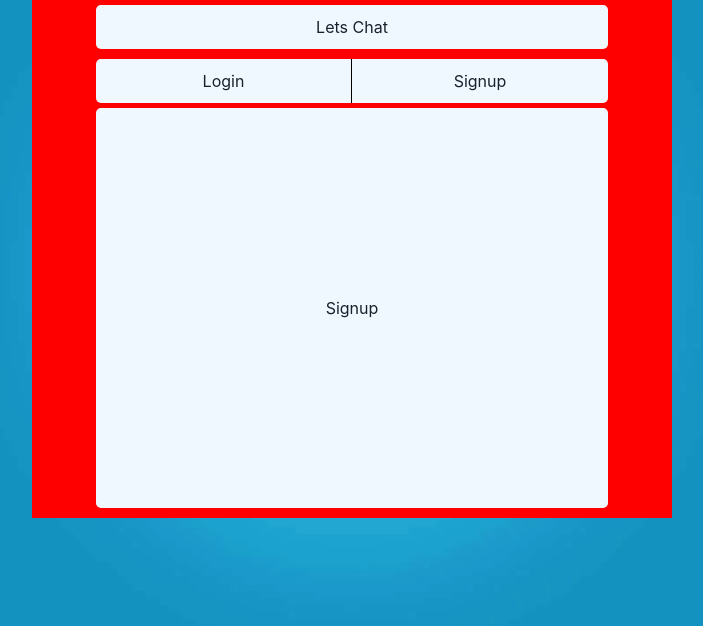
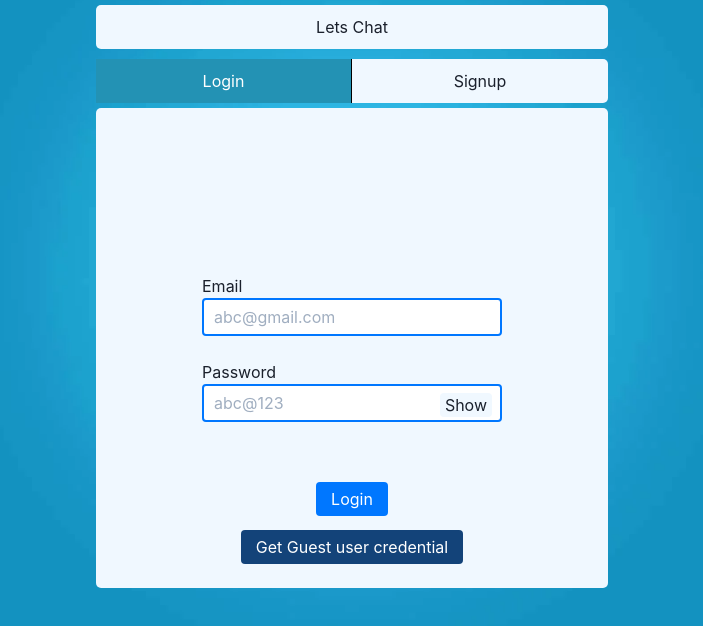
Before and after one commit to RudraDdas/chatapplication, a React (Create React App) app in the folder frontend/: page / in a window 1280 px wide. Both pictures are taken after a click on the element "Login". Shown: the top 626 px of the page, without its empty margins (288-991 px from the left). Built offline with nearby package versions, Linux system fonts and the light colour scheme.

Commit message:
first commit

```diff
--- a/frontend/package.json
+++ b/frontend/package.json
@@ -14,7 +14,7 @@
     "framer-motion": "^6.2.8",
     "react": "^17.0.2",
     "react-dom": "^17.0.2",
-    "react-router-dom": "^5.3.0",
+    "react-router-dom": "^5.2.0",
     "react-scripts": "5.0.0",
     "web-vitals": "^2.1.4"
   },
--- a/frontend/public/index.html
+++ b/frontend/public/index.html
@@ -24,6 +24,7 @@
       work correctly both with client-side routing and a non-root public URL.
       Learn how to configure a non-root public URL by running `npm run build`.
     -->
+    <script src="https://kit.fontawesome.com/6ae00f09fd.js" crossorigin="anonymous"></script>
     <title>React App</title>
   </head>
   <body>
--- a/frontend/src/App.css
+++ b/frontend/src/App.css
@@ -9,7 +9,7 @@
 }
 .homepage_main {
   display: flex;
-  background-color: red;
+  /* background-color: red; */
   align-items: center;
   justify-content: center;
   /* justify-self: center; */
@@ -53,40 +53,77 @@
 }
 
 .login_div:hover {
-  background-color: rgb(35, 146, 180);
-  color: white;
+  /* background-color: rgb(35, 146, 180); */
+  /* color: white; */
   border-radius: 5px 0 0 5px;
 }
 .signup_div:hover {
-  background-color: rgb(35, 146, 180);
-  color: white;
+  /* background-color: rgb(35, 146, 180); */
   border-radius: 0 5px 5px 0;
 }
 .loginpage {
   width: 80%;
+}
+.loginpage > form {
   background-color: aliceblue;
   border-radius: 5px;
   margin-bottom: 10px;
   position: relative;
-  height: 50vh;
+  height: 60vh;
   display: flex;
   flex-direction: column;
+  /* background-color: rgb(161, 228, 224); */
   justify-content: center;
   align-items: center;
 }
 
-.loginpage > span > input {
+.loginpage > form > span > input {
   width: 300px;
   padding: 5px 10px;
 }
 
 .loginbtn {
-  background-color: gold;
+  background-color: rgb(0, 119, 255);
   border-radius: 4px;
   position: absolute;
   bottom: 15%;
   padding: 5px 15px;
+  color: white;
+}
+#signupbtn {
+  bottom: 5%;
+}
+.guestuserbtn {
+  background-color: rgb(19, 67, 121);
+  border-radius: 4px;
+  position: absolute;
+  bottom: 5%;
+  padding: 5px 15px;
+  color: white;
 }
 .loginbtn :hover {
   background-color: rgb(59, 59, 59);
 }
+.passowrd_container {
+  position: relative;
+}
+.hideShow_btn {
+  position: absolute;
+  right: 10px;
+  bottom: 5px;
+  border-radius: 4px;
+  background-color: aliceblue;
+  padding: 0 5px;
+}
+.inputfields {
+  border-radius: 4px;
+  border: 2px solid rgb(0, 119, 255);
+}
+
+.inputfields:focus {
+  background-color: lightblue;
+}
+.colorid {
+  background-color: rgb(35, 146, 180);
+  color: white;
+}
--- a/frontend/src/App.js
+++ b/frontend/src/App.js
@@ -1,5 +1,5 @@
 import './App.css';
-import { Route } from "react-router-dom"
+import { Switch,Route } from "react-router-dom"
 import Homepage from './components/Homepage';
 import Chatpage from './components/Chatpage';
 
@@ -7,8 +7,11 @@ import Chatpage from './components/Chatpage';
 function App() {
   return (
     <div className="App">
-  <Route path="/" component={Homepage} exact/>
-  <Route path="/chat" component={Chatpage} />
+      <Switch>
+         <Route path="/" component={Homepage} exact/>
+         <Route path="/chat" component={Chatpage} exact/>
+
+     </Switch>
     </div>
   );
 }
--- a/frontend/src/components/Authentication/Login.js
+++ b/frontend/src/components/Authentication/Login.js
@@ -1,22 +1,30 @@
-import React from 'react'
+import React, { useState } from 'react'
 
 
 function Login() {
+  const [ishidde, setIshide] = useState(false)
+
+  const togglehideshow = (e) => {
+    e.preventDefault()
+   setIshide(!ishidde)
+ }
   return (
     <>
-      <span><lable for="mai_id" className="labels" >Email</lable>
+      <form>
+      <span><label  className="labels" >Email</label>
         <br/>
-        <input className='inputfields' placeHolder="abc@gmail.com" type="text" name="mail_id" />
+        <input className='inputfields' placeholder="abc@gmail.com" type="text" name="mail_id" />
       </span>
       <br />
-      <span>
-        <lable for="mai_id" className="labels" >Password</lable>
+      <span className='passowrd_container'>
+        <label  className="labels" >Password</label>
         <br/>
-      <input className='inputfields' placeHolder="abc@123" type="text" name="mail_id" />
+        <input className='inputfields'  id="password_field" placeholder="abc@123" type= {ishidde ? "text" : "password"} name="mail_id" />
+        <button className='hideShow_btn'  onClick={togglehideshow} > { ishidde ? "Hide" : "Show"} </button>
       </span>
-      <button className='loginbtn' onClick={()=> alert("nothying")}>Login</button>
-
-
+      <button className='loginbtn' type='submit'>Login</button>
+      <button className='guestuserbtn'>Get Guest user credential</button>
+      </form>
 
     </>
   )
--- a/frontend/src/components/Authentication/Signup.js
+++ b/frontend/src/components/Authentication/Signup.js
@@ -2,7 +2,33 @@ import React from 'react'
 
 function Signup() {
   return (
-    <div>Signup</div>
+    <form>
+      <span><label  className="labels" >Name</label>
+        <br/>
+        <input className='inputfields' placeholder="abac das" type="text" name="Name" />
+      </span>
+      <br />
+      <span><label  className="labels" >Email</label>
+        <br/>
+        <input className='inputfields' placeholder="abc@gmail.com" type="text" name="mail_id" />
+      </span>
+      <br />
+      <span className='passowrd_container'>
+        <label  className="labels" >Password</label>
+        <br/>
+        <input className='inputfields'  id="password_field" placeholder="abc@123" name="password" />
+      </span>
+      <br />
+      <span className='passowrd_container'>
+        <label  className="labels" >Conform Password</label>
+        <br/>
+        <input className='inputfields'  id="password_field" placeholder="abc@123" name="cpassword" />
+      </span>
+      <br />
+
+      <button className='loginbtn' id="signupbtn">Signup</button>
+      {/* <button className='guestuserbtn'>Get Guest user credential</button> */}
+      </form>
   )
 }
 
--- a/frontend/src/components/Homepage.js
+++ b/frontend/src/components/Homepage.js
@@ -1,34 +1,36 @@
 import React, { useState } from 'react'
 import Login from "./Authentication/Login"
 import Signup from './Authentication/Signup'
+// import { Route ,Link} from 'react-router-dom'
+
 
 const Homepage = () => {
 
   const [newUser, setNewuser] = useState(true)
 
 
-  const toggelpage = () => {
-    setNewuser(!newUser)
-  }
+
+
+
 
 
   return (
     <div className='homepage_main'>
-      <div className='app_name' onClick={toggelpage}>
+      <div className='app_name'>
           Lets Chat
       </div>
 
-      <div className='authentication_subdiv'onClick={toggelpage} >
-        <div className='login_div'>
+      <div className='authentication_subdiv' >
+        <div className={newUser ? 'login_div': 'login_div colorid'} id="loginid" onClick={()=>setNewuser(false)}>
           Login
         </div>
-        <div className='signup_div'>
+        <div className={newUser ? 'signup_div colorid':'signup_div'} id="signupid" onClick={()=>setNewuser(true)}>
             Signup
         </div>
       </div>
 
       <div className='loginpage'>
-           { newUser ? <Login/>  : <Signup/> }
+       {newUser ?  <Signup/>:<Login/> }
       </div>
 
 
```
Also changed, not shown: 1 other file (tests, documents, lock files or other folders).
